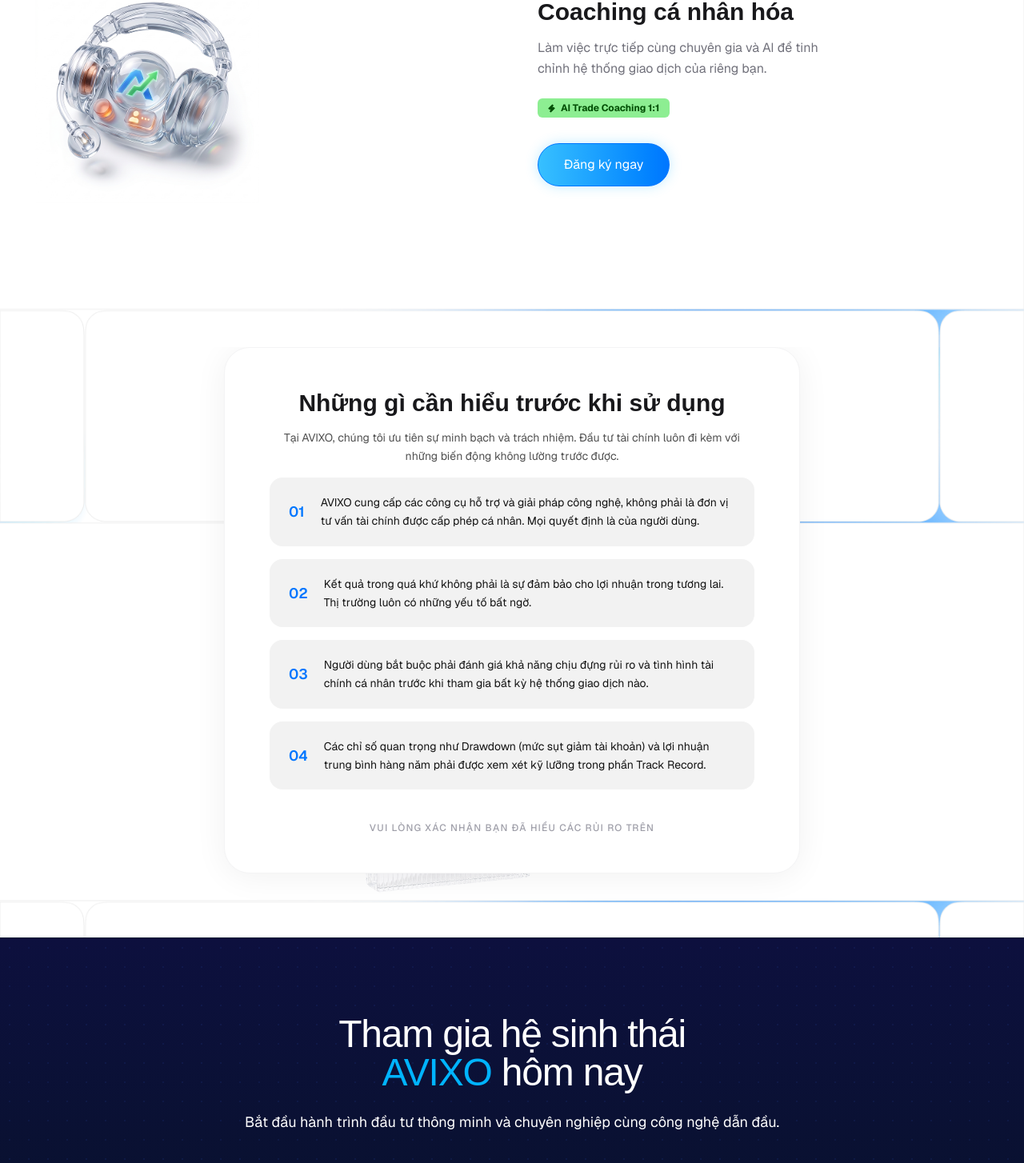
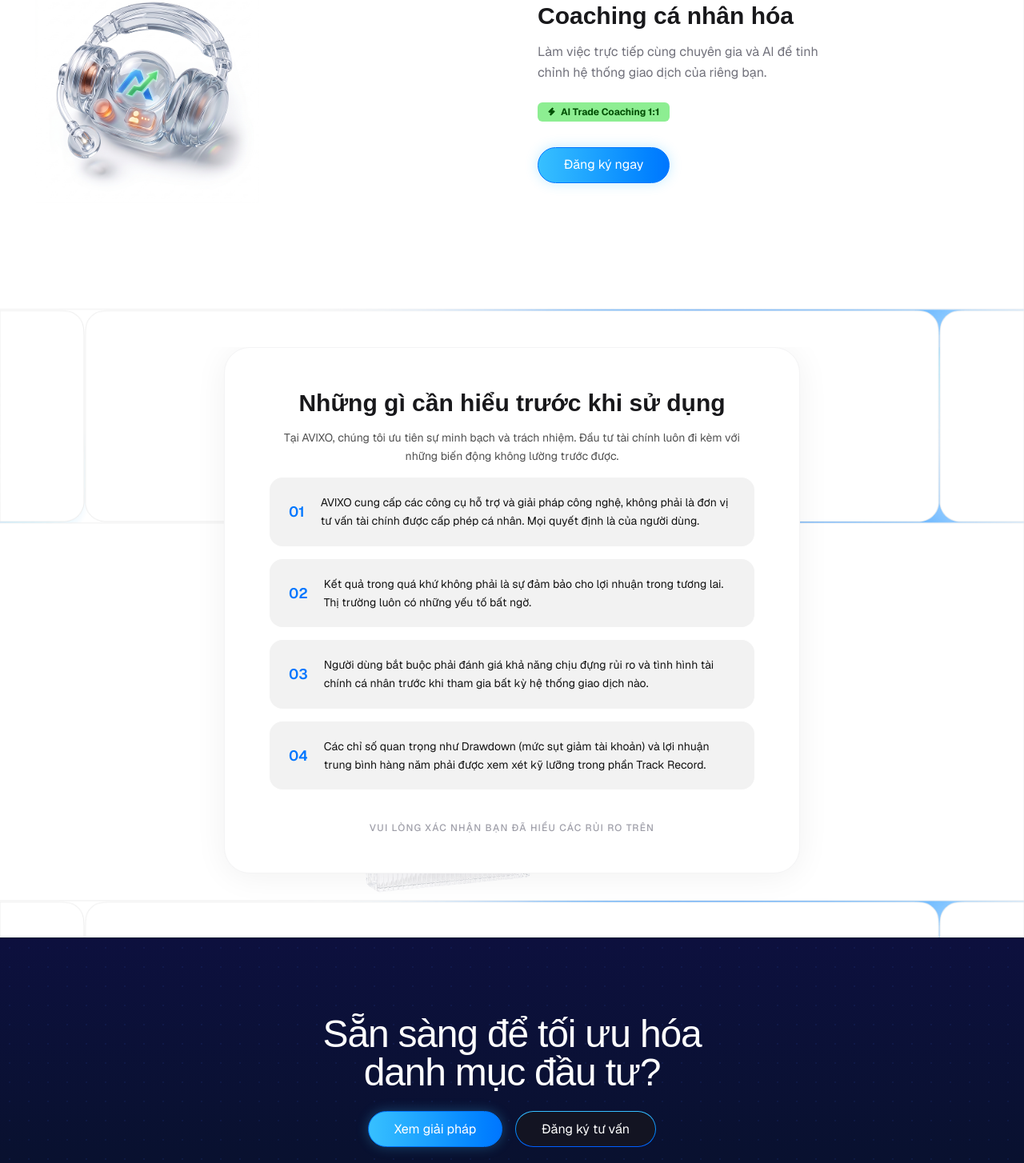
Before and after one commit to khanguyen67895/avixo, a Next.js app: page /partners in a window 1280 px wide. Shown: the part 2714-4168 px from the top of the page at 80% size. Built offline with nearby package versions, Linux system fonts and the light colour scheme; a web font is replaced by a local one.

Commit message:
update footer

```diff
--- a/app/page.tsx
+++ b/app/page.tsx
@@ -5,6 +5,7 @@
 import { Transparency } from "@/sections/home/Transparency";
 import { Founders } from "@/sections/home/Founders";
 import { News } from "@/sections/home/News";
+import { CTA } from "@/sections/home/CTA";
 
 export default function Home() {
   return (
@@ -18,6 +19,7 @@
       <Transparency />
       <Founders />
       <News />
+      <CTA />
     </>
   );
 }
--- a/app/partners/page.tsx
+++ b/app/partners/page.tsx
@@ -1,6 +1,7 @@
 import { Suspense } from "react";
 import { PartnersHero } from "@/sections/partners/PartnersHero";
 import { Partners } from "@/sections/partners/Partners";
+import { CTA } from "@/sections/partners/CTA";
 
 export default function PartnersPage() {
   return (
@@ -9,6 +10,7 @@
       <Suspense fallback={null}>
         <Partners />
       </Suspense>
+      <CTA />
     </>
   );
 }
--- a/app/solutions/page.tsx
+++ b/app/solutions/page.tsx
@@ -2,6 +2,7 @@
 import { SemiBot } from "@/sections/solutions/SemiBot";
 import { FullAutoBot } from "@/sections/solutions/FullAutoBot";
 import { Coaching } from "@/sections/solutions/Coaching";
+import { CTA } from "@/sections/solutions/CTA";
 
 export default function SolutionsPage() {
   return (
@@ -10,6 +11,7 @@
       <SemiBot />
       <FullAutoBot />
       <Coaching />
+      <CTA />
     </>
   );
 }
--- a/components/common/Footer.tsx
+++ b/components/common/Footer.tsx
@@ -1,66 +1,15 @@
 "use client";
 
 import Link from "next/link";
-import { motion } from "framer-motion";
 import Image from 'next/image';
 import { useContactModal } from "@/components/common/contact-context";
 import Text from "@/components/ui/label";
 
 export function Footer() {
   const { open } = useContactModal();
+
   return (
     <footer className="w-full flex flex-col">
-      {/* CTA Section */}
-      <section className="relative w-full py-24 bg-gradient-to-b from-[#0D103E] to-[#08112B] flex flex-col items-center border-t border-white/5 overflow-hidden">
-        {/* Dotted background pattern */}
-        <div className="absolute inset-0 bg-[radial-gradient(#1e3a8a_1px,transparent_1px)] bg-[size:24px_24px] opacity-20 pointer-events-none"></div>
-
-        <div className="relative z-10 w-full max-w-4xl mx-auto px-4 text-center">
-          <motion.div
-            initial={{ opacity: 0, y: 20 }}
-            whileInView={{ opacity: 1, y: 0 }}
-            viewport={{ once: true }}
-            transition={{ duration: 0.6 }}
-          >
-            <Text as="h2" className="text-4xl md:text-5xl tracking-tight text-white mb-6">
-              Tham gia hệ sinh thái <br className="hidden sm:block" />
-              <span className="text-[#00b4ff]">AVIXO</span> hôm nay
-            </Text>
-          </motion.div>
-
-          <motion.p
-            initial={{ opacity: 0, y: 20 }}
-            whileInView={{ opacity: 1, y: 0 }}
-            viewport={{ once: true }}
-            transition={{ duration: 0.6, delay: 0.1 }}
-            className="text-[#FFFFFF] text-[18px] mb-10"
-          >
-            Bắt đầu hành trình đầu tư thông minh và chuyên nghiệp cùng công nghệ dẫn đầu.
-          </motion.p>
-
-          <motion.div
-            initial={{ opacity: 0, y: 20 }}
-            whileInView={{ opacity: 1, y: 0 }}
-            viewport={{ once: true }}
-            transition={{ duration: 0.6, delay: 0.2 }}
-            className="flex flex-col sm:flex-row gap-4 justify-center items-center"
-          >
-            <Link
-              href="/about"
-              className="w-full sm:w-auto px-8 py-3 rounded-full bg-[#00b4ff] hover:bg-[#0090cc] text-white font-semibold transition-all hover:scale-105 active:scale-95"
-            >
-              Khám phá AVIXO ngay
-            </Link>
-            <Link
-              href="/partners?tab=investo"
-              className="w-full sm:w-auto px-8 py-3 rounded-full bg-transparent border border-white/20 hover:border-white/40 text-white font-semibold transition-all hover:scale-105 active:scale-95"
-            >
-              Hồ sơ nhà đầu tư
-            </Link>
-          </motion.div>
-        </div>
-      </section>
-
       {/* Main Footer Links */}
       <section className="w-full py-16 bg-[#100923] border-t border-white/5">
         <div className="w-full max-w-350 mx-auto px-6 lg:px-8 flex flex-col md:flex-row justify-between gap-12">
@@ -79,7 +28,7 @@
           <div className="grid grid-cols-2 md:grid-cols-3 gap-8 md:gap-16">
             <div className="flex flex-col gap-4">
               <Text className="text-white font-semibold text-lg mb-2">Giải pháp</Text>
-              <Link href="/partners?tab=investo" className="text-[#FFFFFF] hover:text-[#00b4ff] text-sm transition-colors">Nhà đầu tư</Link>
+              <Link href="/partners?tab=investor" className="text-[#FFFFFF] hover:text-[#00b4ff] text-sm transition-colors">Nhà đầu tư</Link>
               <Link href="/partners?tab=ib" className="text-[#FFFFFF] hover:text-[#00b4ff] text-sm transition-colors">Cộng đồng IB</Link>
               <Link href="/partners?tab=strategic" className="text-[#FFFFFF] hover:text-[#00b4ff] text-sm transition-colors">Đối tác chiến lược</Link>
             </div>
--- a/components/ui/button.tsx
+++ b/components/ui/button.tsx
@@ -1,4 +1,3 @@
-// components/ui/Button.tsx
 "use client";
 
 import clsx from "clsx";
@@ -7,12 +6,20 @@
 
 type Variant = "primary" | "outline" | "light";
 
-interface ButtonProps
-    extends React.ButtonHTMLAttributes<HTMLButtonElement> {
+interface ButtonProps extends React.ButtonHTMLAttributes<HTMLButtonElement> {
     variant?: Variant;
     fullWidth?: boolean;
     href?: string;
 }
+
+const base = "flex items-center justify-center py-[9.5px] px-8 rounded-full transition-all active:scale-95";
+
+const variants: Record<Exclude<Variant, "outline">, string> = {
+    primary:
+        "bg-gradient-to-r from-[#37C0FF] to-[#0076FF] text-white hover:opacity-90 border border-[#0076FF] hover:scale-105 shadow-[0_0_15px_rgba(55,192,255,0.3)]",
+    light:
+        "bg-zinc-100 text-zinc-900 hover:bg-zinc-200 transition-colors shadow-[0_0_15px_rgba(255,255,255,0.25)]",
+};
 
 export default function Button({
     variant = "primary",
@@ -22,37 +29,40 @@
     href,
     ...props
 }: ButtonProps) {
-    const base =
-        "flex items-center justify-center py-3.5 px-8 rounded-full transition-all active:scale-95";
+    const widthClass = fullWidth ? "w-full" : "w-fit";
 
-    const variants: Record<Variant, string> = {
-        primary:
-            "bg-gradient-to-r from-[#37C0FF] to-[#0076FF] text-white hover:opacity-90 border border-[#0076FF] hover:scale-105 shadow-[0_0_15px_rgba(55,192,255,0.3)]",
-        outline:
-            "bg-[#0a0f1c] border border-[#00b4ff]/40 text-white hover:bg-[#0f172a] hover:border-[#00b4ff]/70 hover:scale-105",
-        light:
-            "bg-zinc-100 text-zinc-900 hover:bg-zinc-200 transition-colors shadow-[0_0_15px_rgba(255,255,255,0.25)]",
-    };
+    // Outline: gradient border via 1px wrapper
+    if (variant === "outline") {
+        const inner = clsx(
+            "flex items-center justify-center py-[9.5px] px-8 rounded-full transition-all active:scale-95",
+            "bg-[#131422] text-white hover:bg-[#0f172a] hover:scale-105 w-full"
+        );
 
-    const classes = clsx(
-        base,
-        variants[variant],
-        fullWidth ? "w-full" : "w-fit",
-        className
-    );
+        const wrapper = clsx(
+            "p-[1px] rounded-full bg-gradient-to-b from-[#37C0FF] to-[#005DFF] hover:scale-105 transition-transform",
+            widthClass,
+            className
+        );
 
-    // 👉 Nếu có href → dùng Link
-    if (href) {
+        if (href) {
+            return (
+                <div className={wrapper}>
+                    <Link href={href} className={inner}>{children}</Link>
+                </div>
+            );
+        }
         return (
-            <Link href={href} className={classes}>
-                {children}
-            </Link>
+            <div className={wrapper}>
+                <button className={inner} {...props}>{children}</button>
+            </div>
         );
     }
 
-    return (
-        <button className={classes} {...props}>
-            {children}
-        </button>
-    );
+    const classes = clsx(base, variants[variant], widthClass, className);
+
+    if (href) {
+        return <Link href={href} className={classes}>{children}</Link>;
+    }
+
+    return <button className={classes} {...props}>{children}</button>;
 }
--- /dev/null
+++ b/sections/home/CTA.tsx
@@ -0,0 +1,48 @@
+"use client";
+
+import { motion } from "framer-motion";
+import Text from "@/components/ui/label";
+import Button from "@/components/ui/button";
+
+export function CTA() {
+  return (
+    <section className="relative w-full py-24 bg-linear-to-b from-[#0D103E] to-[#08112B] flex flex-col items-center border-t border-white/5 overflow-hidden">
+      <div className="absolute inset-0 bg-[radial-gradient(#1e3a8a_1px,transparent_1px)] bg-size-[24px_24px] opacity-20 pointer-events-none" />
+
+      <div className="relative z-10 w-full max-w-4xl mx-auto px-4 text-center">
+        <motion.div
+          initial={{ opacity: 0, y: 20 }}
+          whileInView={{ opacity: 1, y: 0 }}
+          viewport={{ once: true }}
+          transition={{ duration: 0.6 }}
+        >
+          <Text as="h2" className="text-4xl md:text-5xl tracking-tight text-white mb-6">
+            Tham gia hệ sinh thái <br className="hidden sm:block" />
+            <span className="text-[#00b4ff]">AVIXO</span> hôm nay
+          </Text>
+        </motion.div>
+
+        <motion.p
+          initial={{ opacity: 0, y: 20 }}
+          whileInView={{ opacity: 1, y: 0 }}
+          viewport={{ once: true }}
+          transition={{ duration: 0.6, delay: 0.1 }}
+          className="text-white text-[18px] mb-10"
+        >
+          Bắt đầu hành trình đầu tư thông minh và chuyên nghiệp cùng công nghệ dẫn đầu.
+        </motion.p>
+
+        <motion.div
+          initial={{ opacity: 0, y: 20 }}
+          whileInView={{ opacity: 1, y: 0 }}
+          viewport={{ once: true }}
+          transition={{ duration: 0.6, delay: 0.2 }}
+          className="flex flex-col sm:flex-row gap-4 justify-center items-center"
+        >
+          <Button variant="primary" href="/about">Khám phá AVIXO ngay</Button>
+          <Button variant="outline" href="/partners?tab=investor">Hồ sơ nhà đầu tư</Button>
+        </motion.div>
+      </div>
+    </section>
+  );
+}
--- /dev/null
+++ b/sections/partners/CTA.tsx
@@ -0,0 +1,37 @@
+"use client";
+
+import { motion } from "framer-motion";
+import Text from "@/components/ui/label";
+import Button from "@/components/ui/button";
+
+export function CTA() {
+  return (
+    <section className="relative w-full py-24 bg-linear-to-b from-[#0D103E] to-[#08112B] flex flex-col items-center border-t border-white/5 overflow-hidden">
+      <div className="absolute inset-0 bg-[radial-gradient(#1e3a8a_1px,transparent_1px)] bg-size-[24px_24px] opacity-20 pointer-events-none" />
+
+      <div className="relative z-10 w-full max-w-4xl mx-auto px-4 text-center">
+        <motion.div
+          initial={{ opacity: 0, y: 20 }}
+          whileInView={{ opacity: 1, y: 0 }}
+          viewport={{ once: true }}
+          transition={{ duration: 0.6 }}
+        >
+          <Text as="h2" className="text-4xl md:text-5xl tracking-tight text-white mb-6">
+            Sẵn sàng để tối ưu hóa <br /> danh mục đầu tư?
+          </Text>
+        </motion.div>
+
+        <motion.div
+          initial={{ opacity: 0, y: 20 }}
+          whileInView={{ opacity: 1, y: 0 }}
+          viewport={{ once: true }}
+          transition={{ duration: 0.6, delay: 0.2 }}
+          className="flex flex-col sm:flex-row gap-4 justify-center items-center"
+        >
+          <Button variant="primary" href="/about">Xem giải pháp</Button>
+          <Button variant="outline" href="/partners?tab=investor">Đăng ký tư vấn</Button>
+        </motion.div>
+      </div>
+    </section>
+  );
+}
--- /dev/null
+++ b/sections/solutions/CTA.tsx
@@ -0,0 +1,52 @@
+"use client";
+
+import { motion } from "framer-motion";
+import Text from "@/components/ui/label";
+import Button from "@/components/ui/button";
+
+export function CTA() {
+  return (
+    <section className="relative w-full py-24 bg-linear-to-b from-[#0D103E] to-[#08112B] flex flex-col items-center border-t border-white/5 overflow-hidden">
+      <div className="absolute inset-0 bg-[radial-gradient(#1e3a8a_1px,transparent_1px)] bg-size-[24px_24px] opacity-20 pointer-events-none" />
+
+      <div className="relative z-10 w-full max-w-4xl mx-auto px-4 text-center">
+        <motion.div
+          initial={{ opacity: 0, y: 20 }}
+          whileInView={{ opacity: 1, y: 0 }}
+          viewport={{ once: true }}
+          transition={{ duration: 0.6 }}
+        >
+          <Text as="h2" className="text-4xl md:text-5xl tracking-tight text-white mb-8">
+            Tham gia hệ sinh thái <br className="hidden sm:block" />
+            <span className="text-[#00b4ff]">AVIXO</span> hôm nay
+          </Text>
+        </motion.div>
+
+        <motion.div
+          initial={{ opacity: 0, y: 20 }}
+          whileInView={{ opacity: 1, y: 0 }}
+          viewport={{ once: true }}
+          transition={{ duration: 0.6, delay: 0.1 }}
+          className="flex items-center w-full max-w-md mx-auto rounded-full px-2 py-1.5 border-2 border-[#EEEEEE]/26 mb-4"
+        >
+          <input
+            type="email"
+            placeholder="Email"
+            className="flex-1 bg-transparent outline-none text-sm text-white placeholder:text-white/40 px-2 py-2"
+          />
+          <Button variant="primary" className="text-sm shrink-0 py-2! px-6!">Theo dõi</Button>
+        </motion.div>
+
+        <motion.p
+          initial={{ opacity: 0, y: 20 }}
+          whileInView={{ opacity: 1, y: 0 }}
+          viewport={{ once: true }}
+          transition={{ duration: 0.6, delay: 0.2 }}
+          className="text-white text-[16px]"
+        >
+          Cập nhật bài viết, ưu đãi và thông báo mới qua email.
+        </motion.p>
+      </div>
+    </section>
+  );
+}
```
